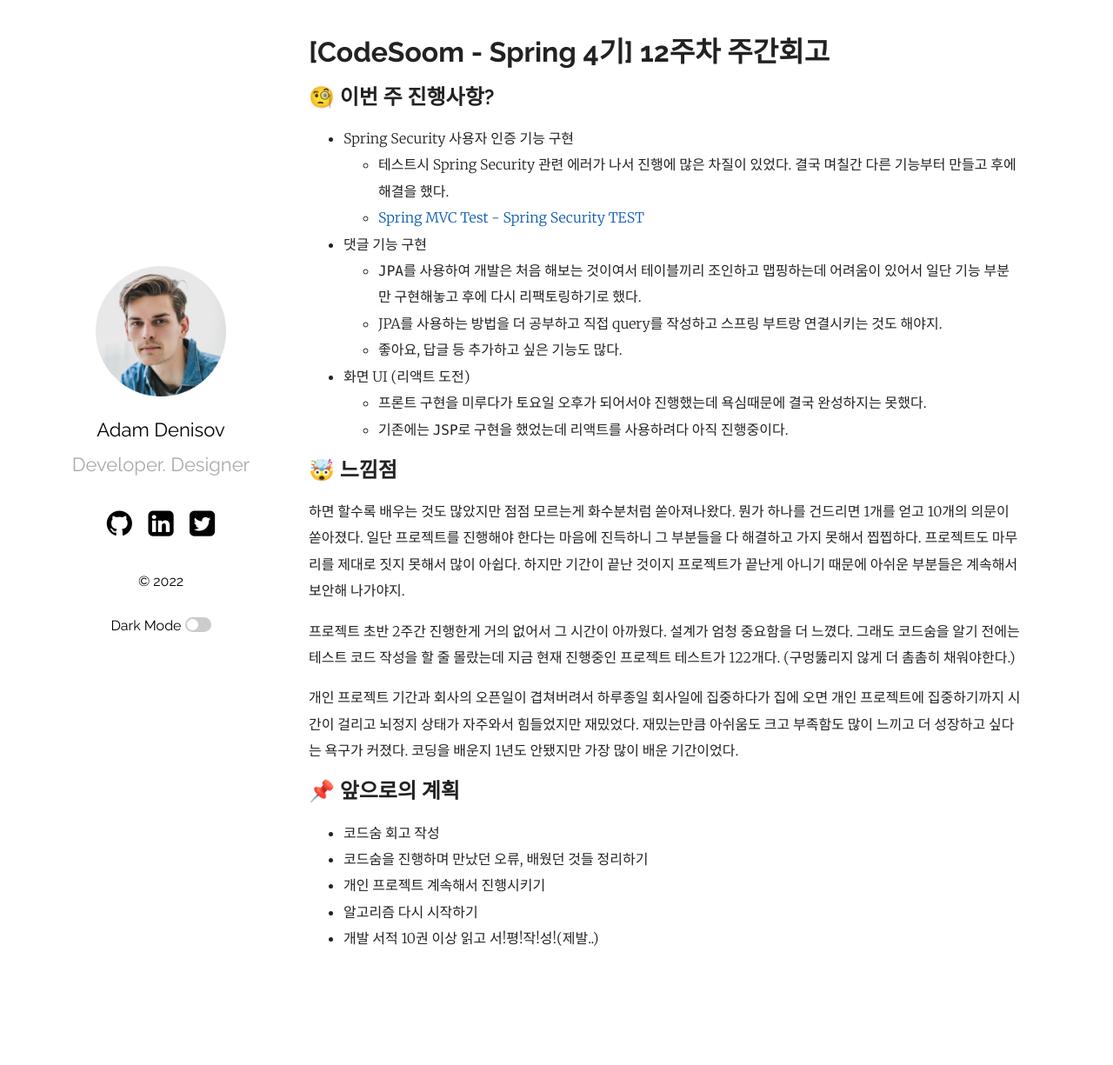
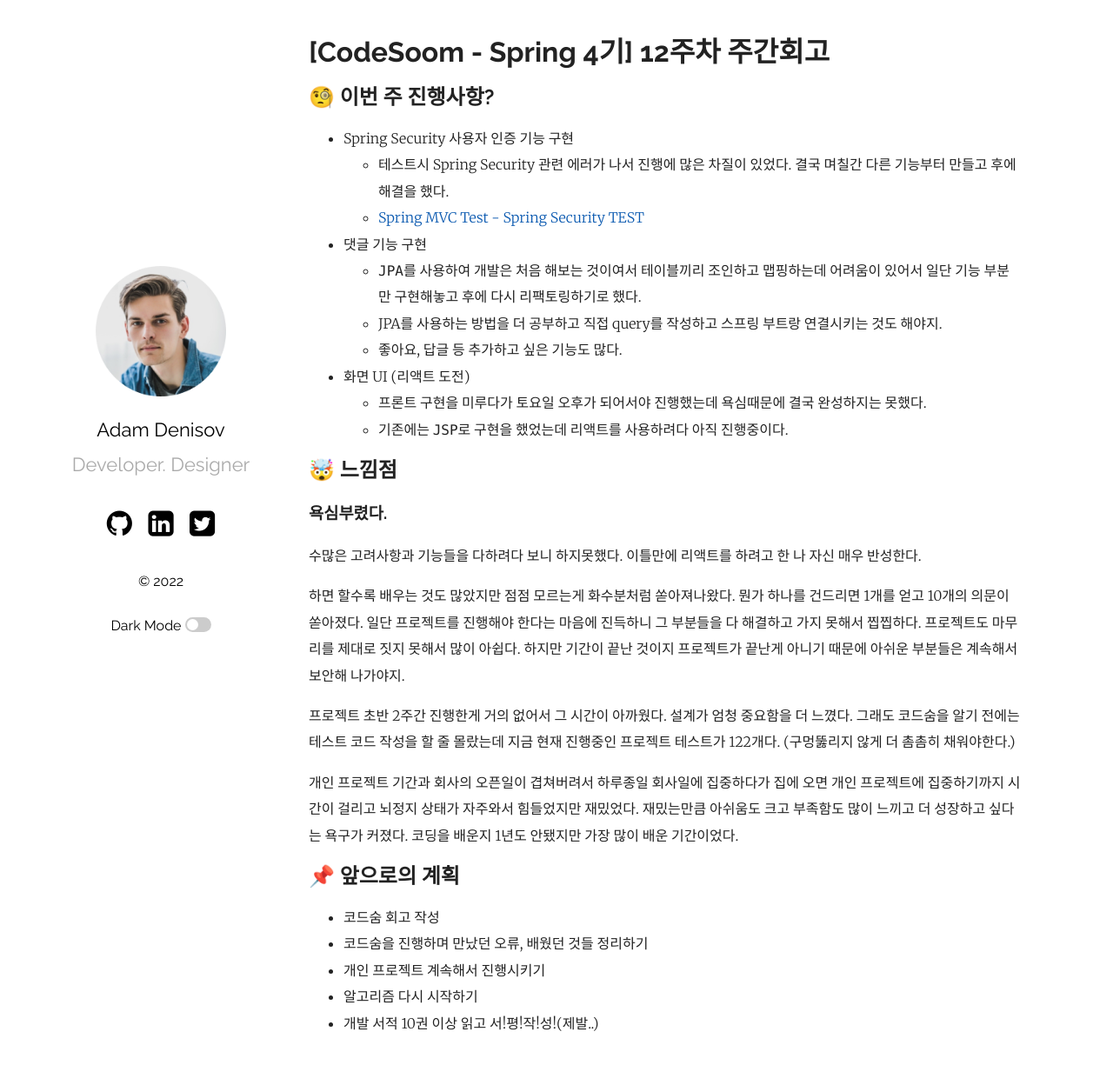
Before and after one commit to kyuwon53/kyuwon53.github.io, a Jekyll site: the page built from 회고/[CodeSoom-Spring 4기] 12주차 주간회고.md, in a window 1280 px wide and 1237 px high. Shown: the top 1225 px of the window at 87% size. Built offline with Jekyll 4.4.1, drawn with Linux system fonts in a browser that asks for light colours; our own code applies the rules of GitHub Pages for plain Markdown files.

Commit message:
[추가] 느낌점 추가

```diff
--- a/회고/[CodeSoom-Spring 4기] 12주차 주간회고.md
+++ b/회고/[CodeSoom-Spring 4기] 12주차 주간회고.md
@@ -17,6 +17,11 @@
 
 ## 🤯 느낌점
 
+### 욕심부렸다.
+
+수많은 고려사항과 기능들을 다하려다 보니 하지못했다.
+이틀만에 리액트를 하려고 한 나 자신 매우 반성한다.
+
 하면 할수록 배우는 것도 많았지만 점점 모르는게 화수분처럼 쏟아져나왔다. 뭔가 하나를 건드리면 1개를 얻고 10개의 의문이 쏟아졌다. 일단 프로젝트를 진행해야 한다는 마음에 진득하니 그 부분들을 다 해결하고 가지 못해서 찝찝하다. 프로젝트도 마무리를 제대로 짓지 못해서 많이 아쉽다. 하지만 기간이 끝난 것이지 프로젝트가 끝난게 아니기 때문에 아쉬운 부분들은 계속해서 보안해 나가야지.
 
 프로젝트 초반 2주간 진행한게 거의 없어서 그 시간이 아까웠다. 설계가 엄청 중요함을 더 느꼈다. 그래도 코드숨을 알기 전에는 테스트 코드 작성을 할 줄 몰랐는데 지금 현재 진행중인 프로젝트 테스트가 122개다. (구멍뚫리지 않게 더 촘촘히 채워야한다.)
```
